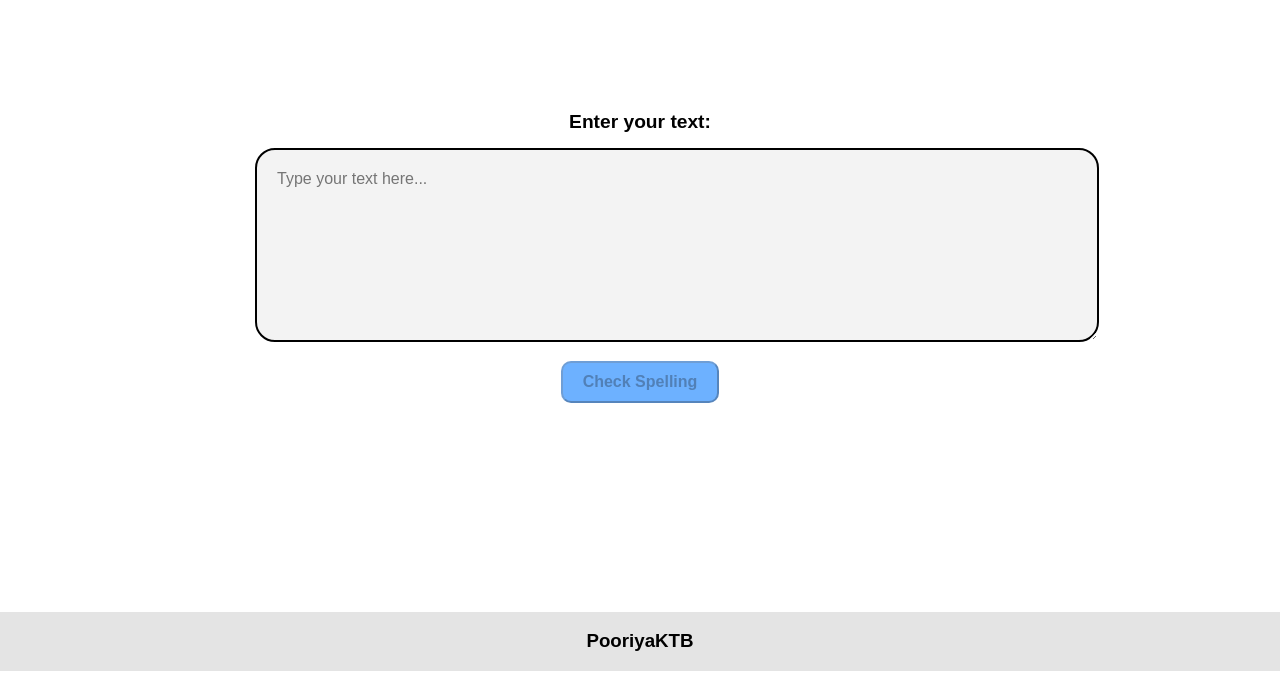
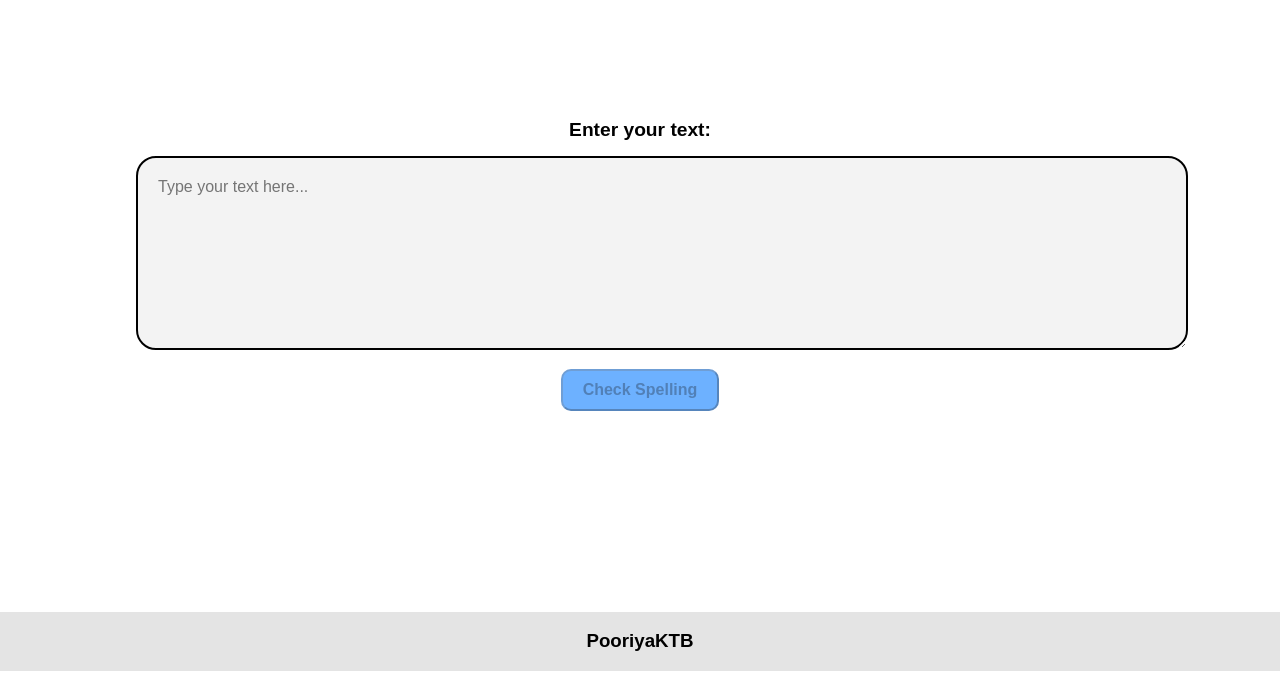
Before and after one commit to PooriyaKTB/Spell-Checker, a website with bundled scripts: page index.html in a window 1280 px wide. Shown: the part 129-808 px from the top of the page. Built offline with nearby package versions, Linux system fonts and the light colour scheme.

Commit message:
textarea style fixed

```diff
--- a/styles.css
+++ b/styles.css
@@ -1,7 +1,7 @@
 body {
   text-align: center;
   font-family: Arial, sans-serif;
-  margin: 0px;
+  margin: none;
 }
 
 header {
@@ -13,7 +13,7 @@ header {
 }
 
 main {
-  padding: 30vh;
+  padding: 30vh 10vw;
 }
 
 label {
@@ -26,7 +26,7 @@ label {
   font-family: Arial, sans-serif;
   width: 100%;
   height: 150px;
-  margin: 15px;
+  margin: 15px auto;
   padding: 20px;
   border: 2px solid;
   background: #f3f3f3;
```
